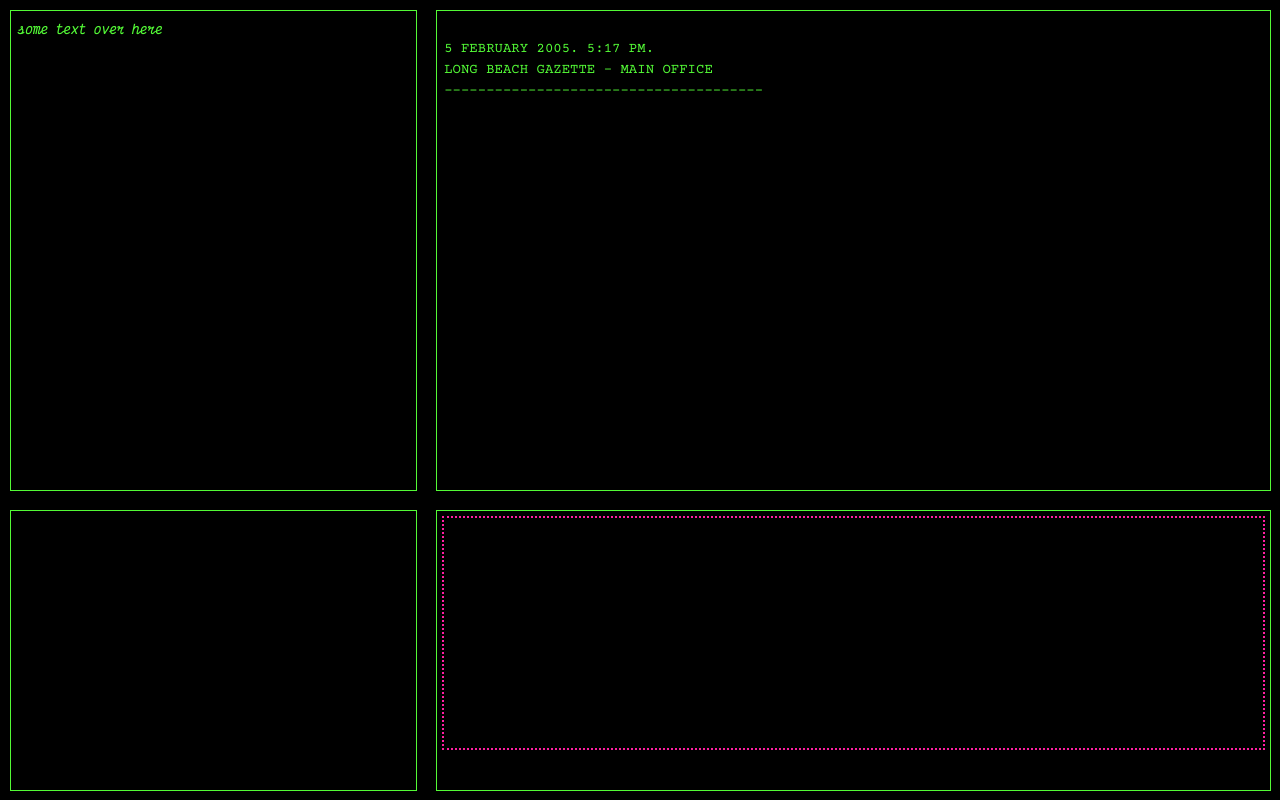
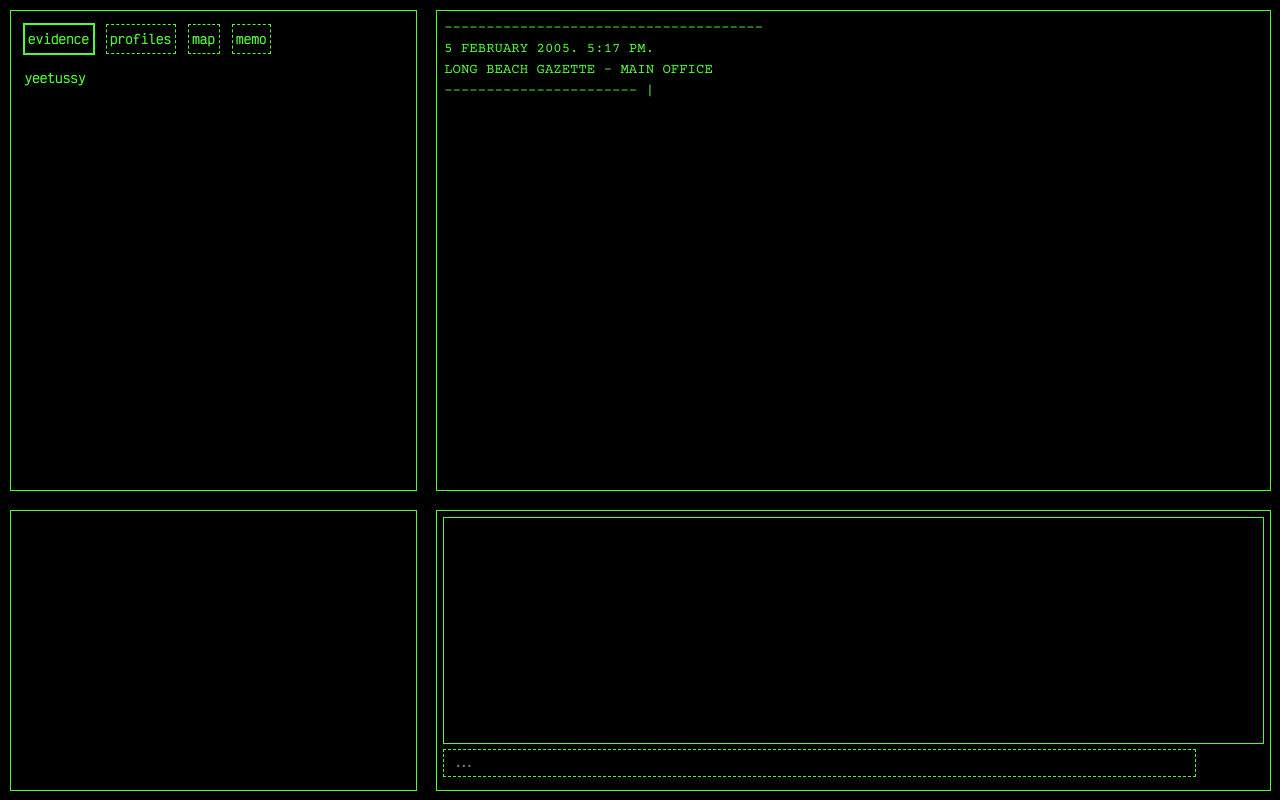
Before and after one commit to NSDawn/yoyuri, a React (Vite) app: page / in a window 1280 px wide. Built offline with nearby package versions, Linux system fonts and the light colour scheme.

Commit message:
adding interface elemnents, + doing a backup before changing how global works

```diff
--- a/src/GlobalContextHandler.tsx
+++ b/src/GlobalContextHandler.tsx
@@ -4,6 +4,7 @@ import { Command } from "./sections/TerminalCommands";
 function GlobalContextHandler(props: PropsWithChildren) {
 
     const [G, _] = useState(new GlobalSingleton);
+
 
     return (
         <GlobalContext.Provider value={G}>
@@ -15,15 +16,27 @@ function GlobalContextHandler(props: PropsWithChildren) {
 export default GlobalContextHandler;
 
 export class GlobalSingleton {
-    terminal: Command[];
+    terminal: {
+        box: Command[],
+        line: string,
+    };
     record: {
-        text :string;
+        text :string,
+    };
+    interface: {
+        currInterface: string | null,
     }
     constructor() {
-        this.terminal = [];
+        this.terminal = {
+            box: [],
+            line: "",
+        };
         this.record = {
-            text: ""
+            text: "",
         };
+        this.interface = {
+            currInterface: null,
+        }
     }
 }
 
@@ -32,3 +45,14 @@ const GlobalContext = createContext(new GlobalSingleton);
 export function useGlobal() {
     return useContext(GlobalContext);
 }
+
+export function t(s: string) : string {
+    // add localization later.
+    return _T[s] ?? "";
+}
+const _T : Record<string, string> = {
+    "interface/evidence": "evidence",
+    "interface/profiles": "profiles",
+    "interface/map": "map",
+    "interface/memo": "memo",
+}
--- a/src/components/Typewriter.tsx
+++ b/src/components/Typewriter.tsx
@@ -7,6 +7,7 @@ interface IProps {
 
 export default function Typewriter({text, delay} :IProps) {
     const [visibleChars, setVisibleChars] = useState(0);
+    const [animateCursor, setAnimateCursor] = useState(false);
 
     useEffect(() => {
         if (visibleChars < text.length) {
@@ -22,14 +23,18 @@ export default function Typewriter({text, delay} :IProps) {
 
                 setVisibleChars(_visibleChars);
             }, delay);
-
+            setAnimateCursor(true);
             return () => clearTimeout(timeout)
         }
+        setAnimateCursor(false);
     }, [visibleChars, delay, text])
 
     return (
-        <span dangerouslySetInnerHTML={{__html: text.substring(0, visibleChars)}}>
-
-        </span>
+        <span
+            dangerouslySetInnerHTML = {{__html:
+                text.substring(0, visibleChars) +
+                (animateCursor ? " |" : "")
+            }}
+        />
     )
 }
--- a/src/sections/Interface.css
+++ b/src/sections/Interface.css
@@ -1,7 +1,72 @@
 section.interface {
     font-family: VictorMono;
-    font-style: italic;
+    font-style: normal;
     font-weight: normal;
 
     background-color: var(--rgb-bg);
+    overflow: hidden;
+
+    display: flex;
+    flex-direction: column;
 }
+
+.italic {
+    font-style: italic;
+}
+
+section.interface nav {
+    display: flex;
+    flex-wrap: wrap;
+    flex-direction: row;
+}
+
+section.interface button {
+    all: unset;
+    font-family: VictorMono;
+    font-style: normal;
+    margin: 0.5rem;
+    outline: var(--rgb-text) dashed 0.1rem;
+    padding: 0.25rem;
+
+    &:hover {
+        cursor: pointer;
+        transform: scale(1.1);
+    }
+
+    &.current, &.current:hover {
+        outline: var(--rgb-text) solid 0.2rem;
+        transform: scale(1);
+        /* playtest later */
+        cursor: auto;
+    }
+}
+
+section.interface div.screen {
+    height: 0%;
+    overflow: hidden;
+    transition: ease-in-out 0.15s;
+
+    &.current {
+        height: 100%;
+        margin: 0rem;
+        padding: 0.5rem;
+    }
+}
+
+section.interface .memo {
+    display: flex;
+    flex-direction: column;
+}
+
+section.interface .memo textarea {
+    all: unset;
+    font-style: italic;
+    height: 100%;
+    outline: var(--rgb-text) 0.1rem solid;
+    color: var(--rgb-text-success);
+    padding: 0.5rem;
+
+    &:focus {
+        outline: var(--rgb-text-success) 0.1rem solid;
+    }
+}
--- a/src/sections/Interface.tsx
+++ b/src/sections/Interface.tsx
@@ -1,14 +1,123 @@
 import "./Interface.css";
-import { useGlobal } from "../GlobalContextHandler";
-import { useEffect } from "react";
+import { useGlobal, t } from "../GlobalContextHandler";
+import { useEffect, useState, useRef } from "react";
 
 export default function Interface() {
 
     const G = useGlobal();
+    const interfaces = ["evidence", "profiles", "map", "memo"];
+    let interfacesComponents: Record<string, React.ReactElement> = {
+        "evidence" : <Evidence />,
+        "profiles" : <Profiles />,
+        "map" :      <Map />,
+        "memo" :     <Memo />,
+    }
+    const [currInterface, setCurrInterface] = useState(interfaces[0]);
+
+    useEffect(() => {
+        G.interface.currInterface = currInterface;
+    }, [currInterface])
 
     return (
         <section className="interface">
-            some text over here
+            <nav>
+                {interfaces.map((v, i) => {
+                    return (
+                        <button
+                            className={`${v} ${v === currInterface ? "current" : ""}`}
+                            onClick={() => {setCurrInterface(v)}}
+                            key = {i}
+
+                        > {t(`interface/${v}`)}
+                        </button>
+                    )
+                })
+                }
+            </nav>
+            <>
+                {interfaces.map((v, i) => {
+                    return (
+                        <div
+                            className={`screen ${v} ${v === currInterface ? "current" : ""}`}
+                            key = {i}
+                        >
+                            {interfacesComponents[v]}
+                        </div>
+                    )
+                })
+                }
+            </>
         </section>
     )
 }
+
+function Evidence() {
+    return (
+        <>
+            yeetussy
+        </>
+    )
+}
+
+function Profiles() {
+
+    const db_profiles = [
+        {name: "Hayu Tē Hakahilo", desc: "a funny guy who is a funny"},
+        {name: "Wesley Uehara", desc: "A junior reporter at Long Beach Gazette, and a good friend of mine."},
+        {name: "Christian Glauch", desc: "An expert JavaScript developer who hates Rust."},
+        {name: "Nishant Suria", desc: "Very sus."},
+    ]
+
+    return (
+        <>
+            <ul>
+                {db_profiles.map((profile, i) => {
+                    return (
+                        <li key={i}>
+                            <big>{profile.name}</big>
+                            <br />
+                            <span className="italic">{profile.desc}</span>
+                        </li>
+                    )
+                })}
+            </ul>
+        </>
+    )
+}
+
+function Map() {
+    return (
+        <>
+            <big>MAP</big>
+            <br />
+            <span>
+                -------------+........<br />
+                .............|........<br />
+                .............|........<br />
+                ............[X].......<br />
+                .............|........<br />
+                .............+--------<br />
+                ......................<br />
+            </span>
+        </>
+    )
+}
+
+function Memo() {
+    const [memoText, setMemoText] = useState("");
+    const G = useGlobal()
+
+    useEffect(() => {
+    }, [memoText])
+
+    return (
+        <>
+            <textarea
+            spellCheck="false"
+            value={memoText}
+            onInput={e => setMemoText((e.target as any).value)}
+            />
+
+        </>
+    )
+}
--- a/src/sections/Menu.tsx
+++ b/src/sections/Menu.tsx
@@ -8,6 +8,7 @@ export default function Menu() {
     return (
         <section className="menu">
 
+
         </section>
     );
 }
--- a/src/sections/Record.css
+++ b/src/sections/Record.css
@@ -1,6 +1,15 @@
 section.record {
     font-family: CourierPrime;
     font-weight: normal;
-
+    overflow-y: scroll; overflow-x: hidden;
     background-color: var(--rgb-bg);
 }
+::-webkit-scrollbar {
+    background-color: var(--rgb-bg);
+    width: 0.5rem;
+}
+::-webkit-scrollbar-thumb {
+    background-color: var(--rgb-text);
+
+    border-radius: 0;
+}
--- a/src/sections/Record.tsx
+++ b/src/sections/Record.tsx
@@ -1,11 +1,12 @@
 import "./Record.css"
 import { useGlobal } from "../GlobalContextHandler";
-import { useEffect, useState } from "react";
+import { useEffect, useState, useRef } from "react";
 import Typewriter from "../components/Typewriter";
 
 export default function Record() {
     const G = useGlobal();
     const charDelay = 35;
+    const refRecord = useRef<HTMLElement>(null);
 
     const [recordText, setRecordText] = useState(G.record.text);
 
@@ -13,12 +14,17 @@ export default function Record() {
         setRecordText(G.record.text)
     }, [G.record.text])
 
+    /* for debugging purposes */
     useEffect(() => {
         G.record.text = STORY["debug"][0]
     }, [])
 
+    useEffect(() => {
+        if (refRecord.current) refRecord.current.scrollTop = refRecord.current.scrollHeight;
+    }, [recordText])
+
     return (
-        <section className="record">
+        <section className="record" ref={refRecord}>
             <Typewriter text={recordText} delay={charDelay}></Typewriter>
         </section>
     );
@@ -26,14 +32,14 @@ export default function Record() {
 
 const STORY :Record<string, Record<number, string>> = {
     "debug" : {
-        0:             "" +
+        0:             "--------------------------------------" +
             "<br />" + "5 FEBRUARY⑤ 2005.⑳ 5:17 PM." +
             "<br />" + "LONG BEACH GAZETTE⑩ - MAIN OFFICE" +
             "<br />" + "--------------------------------------" +
             "<br />" + "⑳" +
             "<br />" + "UEHARA, WESLEY" +
-            "<br />" + "| You got on the front page again. Nice job, bro." +
-            "<br />" + "| This one was even more phoned-in than your last one,⑤ heh." +
+            "<br />" + "# You got on the front page again. Nice job, bro." +
+            "<br />" + "# This one was even more phoned-in than your last one,⑤ heh." +
             "<br />" + "⑳" +
             "<br />" + "HAKAHILO, HAYU" +
             "<br />" + "| Was it that obvious...?" +
--- a/src/sections/Terminal.css
+++ b/src/sections/Terminal.css
@@ -1,22 +1,31 @@
 section.terminal {
     font-family: FiraCode;
     font-weight: normal;
-
+    overflow: hidden;
     display: flex;
     flex-direction: column;
-
+    flex-grow: none;
     background-color: var(--rgb-bg);
 }
 
 section.terminal > .window {
     /* background-color: var(--rgb-debug); */
-    outline: var(--rgb-debug) 2px dotted;
-    overflow: scroll;
-    height: 27vh;
+    outline: var(--rgb-text) 0.1rem solid;
+    overflow-y: scroll; overflow-x: hidden;
+
+    height: 100%;
     padding: 0.5rem;
     line-height: 1.25rem;
 }
 
 section.terminal > .command-line {
-    margin: 0.25rem;
+    margin: 0.5rem 0rem;
+    padding: 0.15rem 0.5rem;
+    width: 90%;
+    color: var(--rgb-text-success);
+    outline: var(--rgb-text) dashed 0.1rem;
 }
+
+section.terminal > .command-line:focus {
+    outline: var(--rgb-text-success) solid 0.2rem;
+}
--- a/src/sections/Terminal.tsx
+++ b/src/sections/Terminal.tsx
@@ -12,7 +12,7 @@ export default function Terminal() {
         switch (event.key) {
             case "Enter" :
                 if (cmd === "") break;
-                G.terminal.push(new Command(G, cmd));
+                G.terminal.box.push(new Command(G, cmd));
                 setCmd("");
                 break;
         }
@@ -26,7 +26,7 @@ export default function Terminal() {
         <section className="terminal">
             <div className="window" ref={refTerminalWindow}>
                 {
-                   G.terminal.map((command, i) =>
+                   G.terminal.box.map((command, i) =>
                     { return (
                         <span key={i}>
                             <span dangerouslySetInnerHTML={command.display}/>
@@ -38,8 +38,11 @@ export default function Terminal() {
             </div>
             <input
                 className="command-line"
+                placeholder="..."
+
                 value={cmd}
                 onInput={e => setCmd((e.target as any).value) }
+
                 onKeyDown={handleCmdLineKeyPress}
                 type="text"
             />
```
Also changed, not shown: src/sections/TerminalCommands.tsx (+18 -1 lines).
